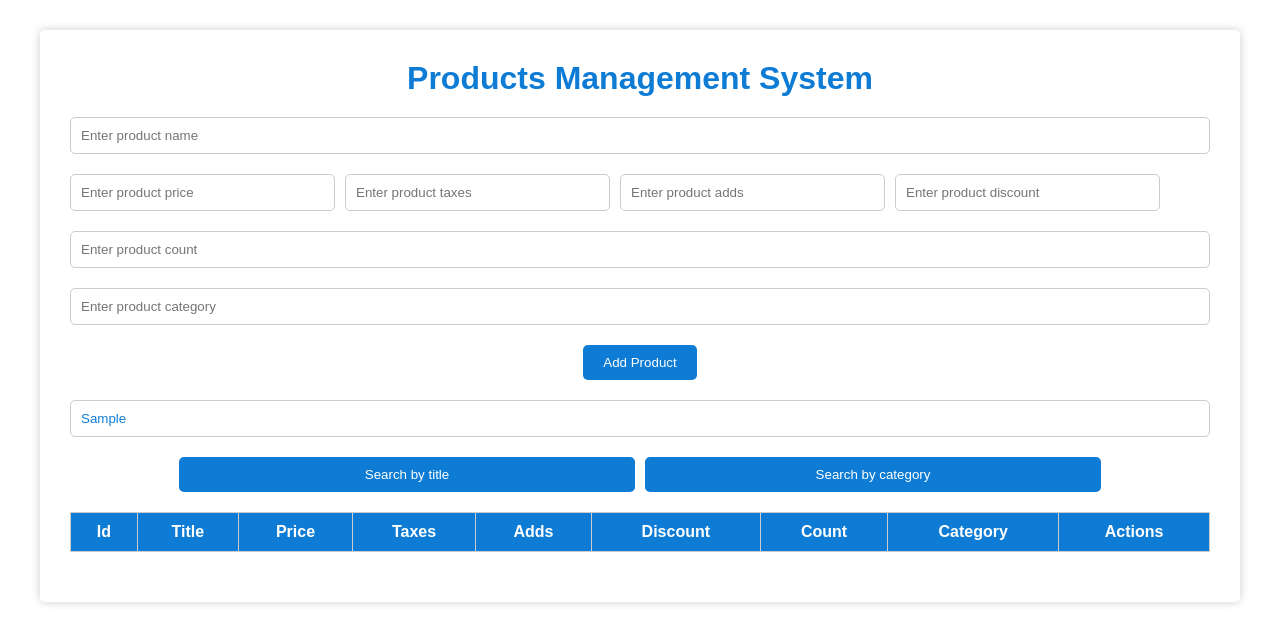
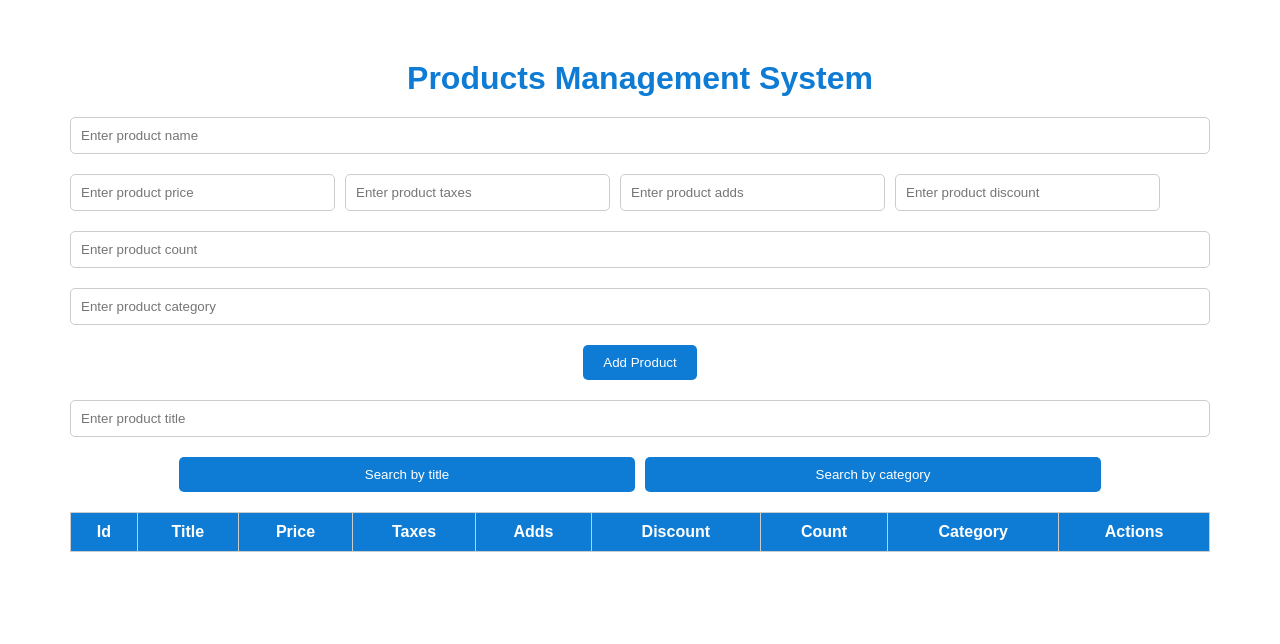
Before and after one commit to fathi-fayez/product-management-system, a plain HTML site: page index.html in a window 1280 px wide. Both pictures are taken after typing "Sample" into the empty fields and a click on the button "Search by title". Drawn offline with Linux system fonts and the light colour scheme.

Commit message:
finish the project

```diff
--- a/main.js
+++ b/main.js
@@ -69,17 +69,25 @@ addBtn.addEventListener("click", function () {
 
 searchCategoryBtn.addEventListener("click", function () {
   searchtype = "category";
+  searchInput.value = "";
   searchInput.focus;
   searchInput.placeholder = "Enter product category";
+  searchProducts();
 });
 
 searchTitleBtn.addEventListener("click", function () {
   searchtype = "title";
+  searchInput.value = "";
   searchInput.focus();
   searchInput.placeholder = "Enter product title";
+  searchProducts();
 });
 
 searchInput.addEventListener("input", function () {
+  searchProducts();
+});
+
+function searchProducts() {
   searchResults = allProducts.filter(function (product) {
     if (searchtype === "title") {
       return product.title
@@ -112,7 +120,7 @@ searchInput.addEventListener("input", function () {
 
     productList.appendChild(tr);
   });
-});
+}
 
 [(price, taxes, adds, discount)].forEach(function (input) {
   input.addEventListener("input", function () {
--- a/styles.css
+++ b/styles.css
@@ -17,8 +17,6 @@ body {
   margin: 30px auto;
   min-height: 300px;
   padding: 30px;
-  border-radius: 5px;
-  box-shadow: 0 0 10px rgba(0, 0, 0, 0.2);
   text-align: center;
 }
 
@@ -107,8 +105,6 @@ header {
   font-weight: 600;
 }
 
-
-
 .product-list tr:nth-child(even) {
   background: #f2f2f2;
 }
@@ -134,5 +130,4 @@ header {
 
 .total-price {
   padding: 10px 20px;
-
 }
```
